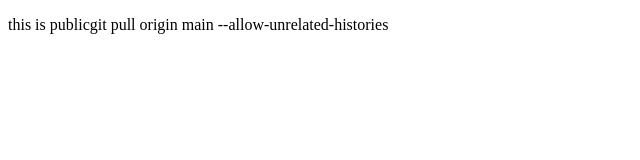
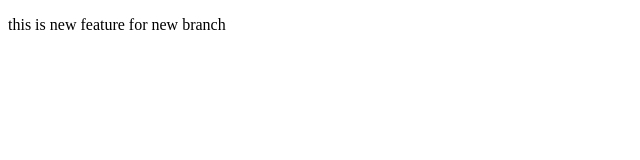
Before and after one commit to anuj-k-eq/public-, a plain HTML site: page index.html in a window 1280 px wide. Shown: the whole page, without its empty margins (0-640 px from the left). Drawn offline with Linux system fonts and the light colour scheme.

Commit message:
add new feature to new branch

```diff
--- a/index.html
+++ b/index.html
@@ -6,7 +6,7 @@
     <title>Document</title>
 </head>
 <body>
-    <p>this is publicgit pull origin main --allow-unrelated-histories
+    <p>this is new feature for new branch
     </p>
 </body>
 </html>
```
